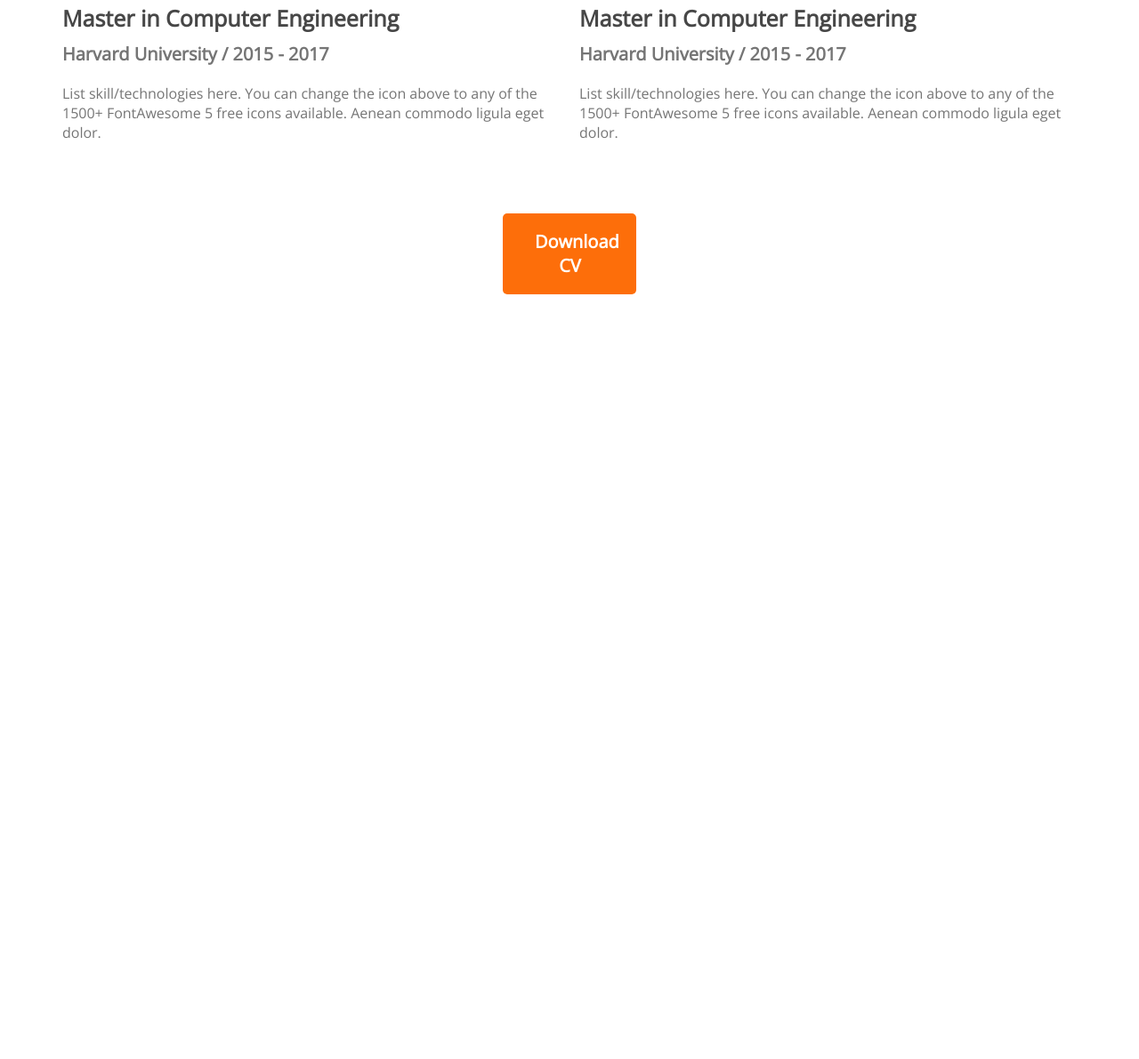
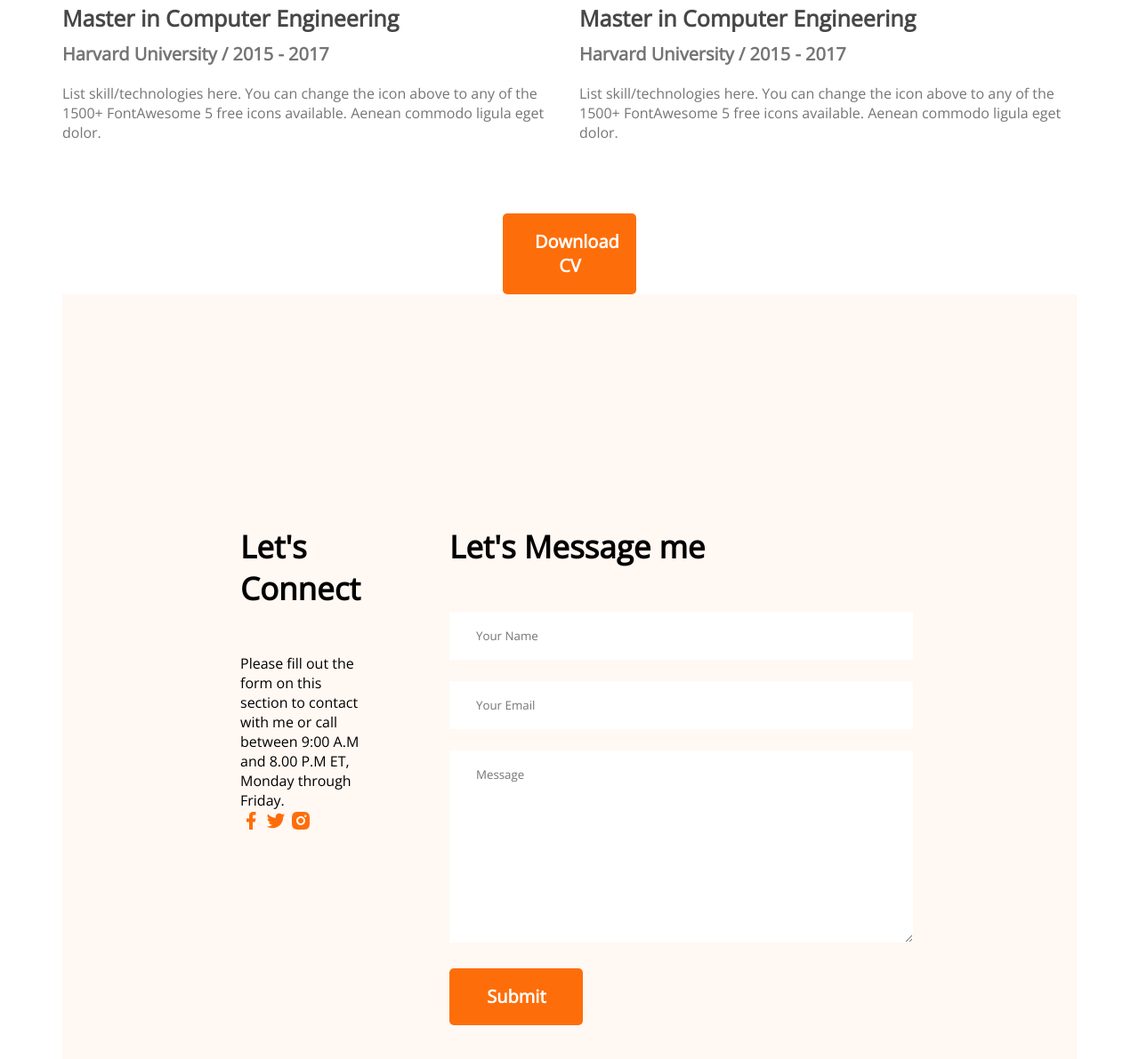
Before and after one commit to samsulalamasif/new-developer-portfolio, a plain HTML site: page index.html in a window 1280 px wide. Shown: the part 2769-3960 px from the top of the page at 89% size. Before the commit the page ends 3100 px from the top, so only its background shows below. Drawn offline with nearby package versions, Linux system fonts and the light colour scheme.

Commit message:
end added

```diff
--- a/Stlye/portfolio.css
+++ b/Stlye/portfolio.css
@@ -9,6 +9,11 @@
     background-image: url(../images/header_bg.png), url(../images/developer.png);
     background-repeat: no-repeat;
     background-position: bottom right, left;
+    width: 1600px, 584px;
+    height: 837px, 676p;
+    left: 0px, 978px;
+    top: 0px, 161px;
+
 }
 
 nav {
@@ -163,13 +168,14 @@ main {
 
 .resume-content {
     display: flex;
-    gap: 22px
-    ;
+    gap: 22px;
 }
-.resume-item{
+
+.resume-item {
     margin-top: 30px;
     margin-bottom: 30px;
 }
+
 .resume .title {
     font-weight: 700;
     font-size: 25px;
@@ -188,7 +194,34 @@ main {
     color: #757575;
 
 }
-.resume-button{
+
+.resume-button {
     margin-top: 50px;
     text-align: center;
 }
+
+.contact .section-title {
+    text-align: left;
+
+}
+
+.contact {
+    display: flex;
+    gap: 100px;
+    background: #FFF8F3;
+    padding: 130px 200px;
+}
+
+.contact input[type="text"],
+input[type="email"],
+textarea {
+    margin-bottom: 24px;
+    border: 0;
+    width: 461px;
+    ;
+    padding: 18px 30px;
+}
+
+.contact a {
+    text-decoration: none;
+}
--- a/index.html
+++ b/index.html
@@ -153,7 +153,32 @@
             <div class="resume-button">
                 <button class="btn-primary">Download CV</button>
             </div>
-
+        </section>
+        <section class="contact">
+            <div>
+                <h3 class="section-title">Let's Connect</h3>
+                <p>
+                    Please fill out the form on this section to contact with me or call between 9:00 A.M and 8.00 P.M ET, Monday through Friday.
+                </p>
+                <a href="https://www.facebook.com/mdsamsulalamasif/">
+                    <img src="/images/icons/facebook.png" alt="">
+                </a>
+                <a href="https://twitter.com/samsulalamasif">
+                    <img src="images/icons/twitter.png" alt="">
+                </a>
+                <a href="https://www.instagram.com/samsulalamasif">
+                    <img src="images/icons/insta.png" alt="">
+                </a>
+            </div>
+            <div>
+               <h3 class="section-title">Let's Message me</h3>
+               <form action="">
+                <input type="text" name="" id="" placeholder="Your Name">
+                <input type="email" name="" id="" placeholder="Your Email">
+                <textarea name="" id="" cols="30" rows="10" placeholder="Message"></textarea>
+                <input class="btn-primary" type="submit" value="Submit">
+               </form>
+            </div>
         </section>
 
 
```
